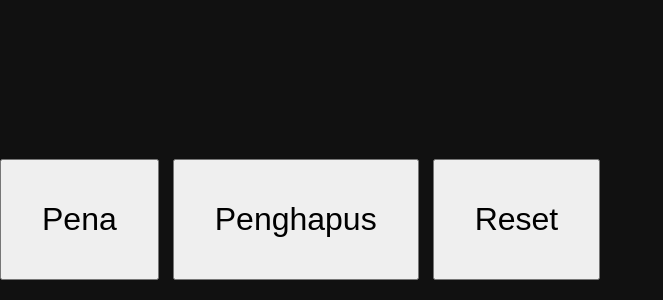
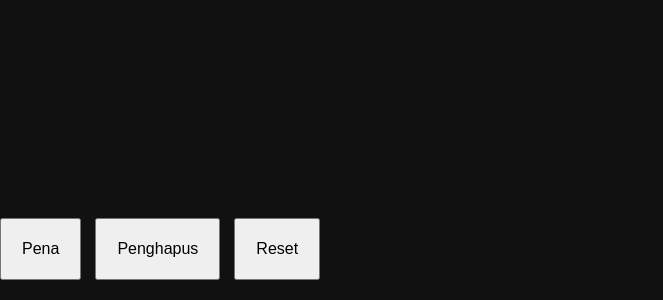
Before and after one commit to LXD92/LastMeeting, a plain HTML site: page board.html in a window 1280 px wide. Shown: the part 500-800 px from the top of the page, without its empty margins (0-663 px from the left). Drawn offline with Linux system fonts and the light colour scheme.

Commit message:
Update board.html

```diff
--- a/board.html
+++ b/board.html
@@ -23,10 +23,10 @@
   }
   button {
     touch-action: manipulation;
-    padding: 40px;
-    font-size: 32px;
-    min-width: 72px;
-    min-height: 72px;
+    padding: 20px;
+    font-size: 16px;
+    min-width: 36px;
+    min-height: 36px;
     margin-right: 10px;
   }
 </style>
```
